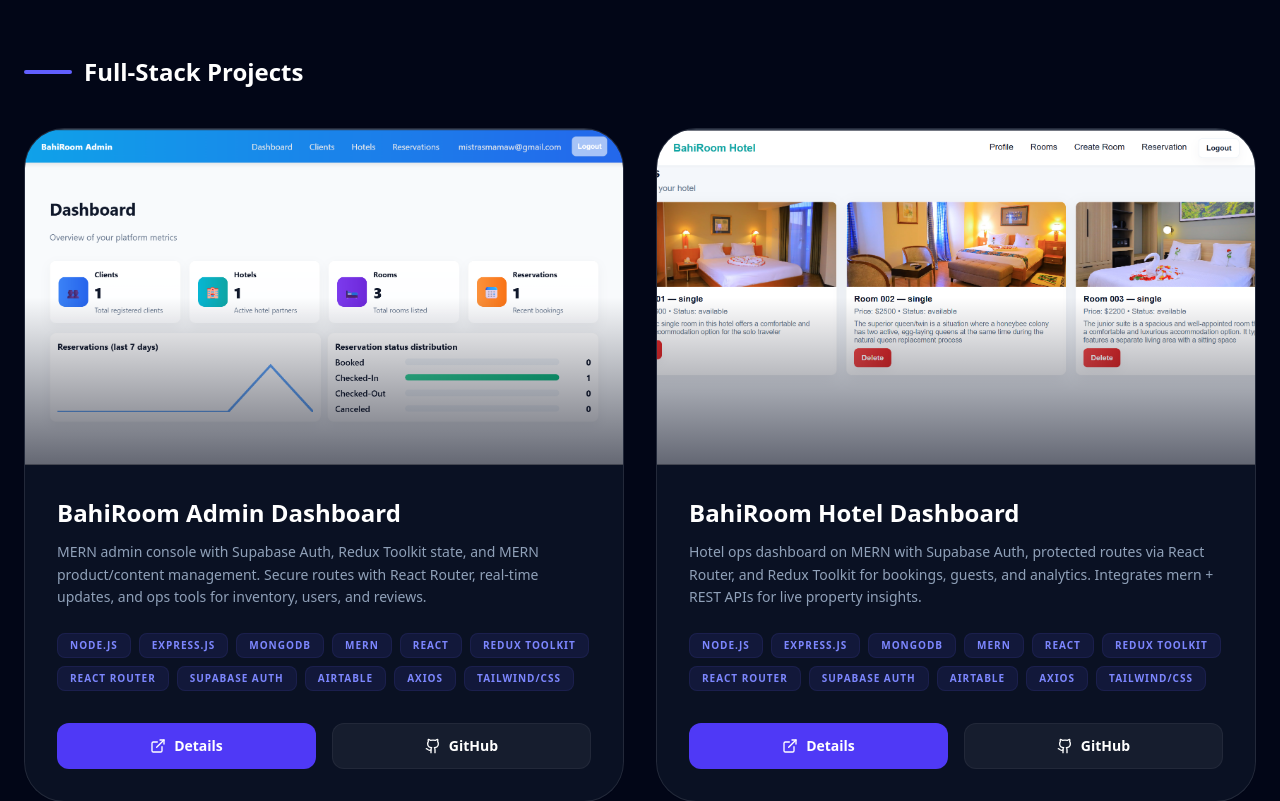
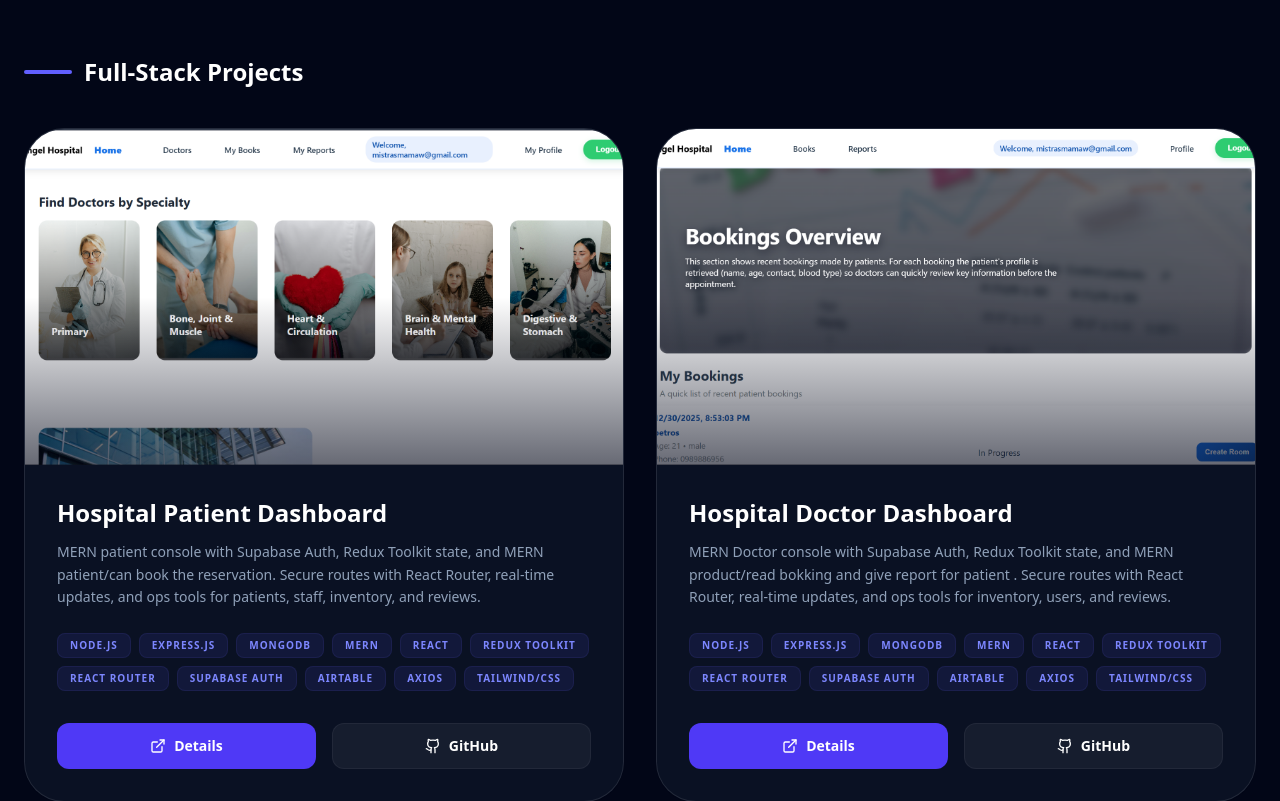
Before and after one commit to petrosasmamaw/Petros-Asmamaw-Portfolio-Updated, a React (Vite) app: page / in a window 1280 px wide. Shown: the part 4311-5112 px from the top of the page. Built offline with nearby package versions, Linux system fonts and the light colour scheme.

Commit message:
add new projects

```diff
--- a/src/constants.jsx
+++ b/src/constants.jsx
@@ -23,6 +23,9 @@ import notesApp from './assets/images-all/notes.png';
 import college from './assets/images-all/college.png';
 import quiz from './assets/images-all/quiz.png';
 import portfolio from './assets/images-all/portfolio.png';
+import hospitalAdmin from './assets/images-all/hospitalAdmin.png';
+import hospitalPatient from './assets/images-all/hospitalPatient.png';
+import hospitalDoctor from './assets/images-all/hospitalDoctor.png';
 
 
 export const EXPERTISE_CARDS = [
@@ -108,6 +111,39 @@ export const FULLSTACK_PROJECTS = [
   {
     id: 1,
     type: 'Web',
+    image: { src: hospitalPatient, alt: 'hospital patient' },
+    title: 'Hospital Patient Dashboard',
+    description:
+      'MERN patient console with Supabase Auth, Redux Toolkit state, and MERN patient/can book the reservation. Secure routes with React Router, real-time updates, and ops tools for patients, staff, inventory, and reviews.',
+    tags: ['node.js','express.js','mongodb','MERN', 'React', 'Redux Toolkit', 'React Router', 'Supabase Auth', 'Airtable', 'Axios', 'Tailwind/CSS'],
+    viewDetailsLink: 'https://hospital-system-patients.vercel.app/',
+    githubLink: 'https://github.com/petrosasmamaw/Hospital-System-Patients.git',
+  },
+  {
+    id: 2,
+    type: 'Web',
+    image: { src: hospitalDoctor, alt: 'hospital doctor' },
+    title: 'Hospital Doctor Dashboard',
+    description:
+      'MERN Doctor console with Supabase Auth, Redux Toolkit state, and MERN product/read bokking and give report for patient . Secure routes with React Router, real-time updates, and ops tools for inventory, users, and reviews.',
+    tags: ['node.js','express.js','mongodb','MERN', 'React', 'Redux Toolkit', 'React Router', 'Supabase Auth', 'Airtable', 'Axios', 'Tailwind/CSS'],
+    viewDetailsLink: 'https://hospital-system-doctors.vercel.app/',
+    githubLink: 'https://github.com/petrosasmamaw/Hospital-System-Doctors.git',
+  },
+  {
+    id: 3,
+    type: 'Web',
+    image: { src: hospitalAdmin, alt: 'hospital Admin' },
+    title: 'Hospital Admin Dashboard',
+    description:
+      'MERN hospital admin console with Supabase Auth, Redux Toolkit state, and MERN patient/content management. Secure routes with React Router, real-time updates, and ops tools for patients, staff, inventory, and reviews.',
+    tags: ['node.js','express.js','mongodb','MERN', 'React', 'Redux Toolkit', 'React Router', 'Supabase Auth', 'Airtable', 'Axios', 'Tailwind/CSS'],
+    viewDetailsLink: 'https://hospital-system-admin.vercel.app/',
+    githubLink: 'https://github.com/petrosasmamaw/Hospital-System-Admin.git',
+  },
+  {
+    id: 4,
+    type: 'Web',
     image: { src: HAdmin, alt: 'hotel admin' },
     title: 'BahiRoom Admin Dashboard',
     description:
@@ -117,7 +153,7 @@ export const FULLSTACK_PROJECTS = [
     githubLink: 'https://github.com/petrosasmamaw/BahiRoom-Admin-Frontend.git',
   },
   {
-    id: 2,
+    id: 5,
     type: 'Web',
     image: { src: hotel, alt: 'hotel' },
     title: 'BahiRoom Hotel Dashboard',
@@ -128,7 +164,7 @@ export const FULLSTACK_PROJECTS = [
     githubLink: 'https://github.com/petrosasmamaw/BahiRoom-Hotel-Frontend.git',
   },
   {
-    id: 3,
+    id: 6,
     type: 'Web',
     image: { src: client, alt: 'client' },
     title: 'BahiRoom Client Dashboard',
@@ -139,7 +175,7 @@ export const FULLSTACK_PROJECTS = [
     githubLink: 'https://github.com/petrosasmamaw/BahiRoom-Client-Frontend.git',
   },
   {
-    id: 4,
+    id: 7,
     type: 'Web',
     image: { src: foodweb, alt: 'food delivery' },
     title: 'Food Delivery Website',
@@ -150,7 +186,7 @@ export const FULLSTACK_PROJECTS = [
     githubLink: 'https://github.com/petrosasmamaw/Food-Delivering-Client-Frontend.git',
   },
   {
-    id: 5,
+    id: 8,
     type: 'Web',
     image: { src: foodadmin, alt: 'food admin' },
     title: 'Food Admin Dashboard',
```
